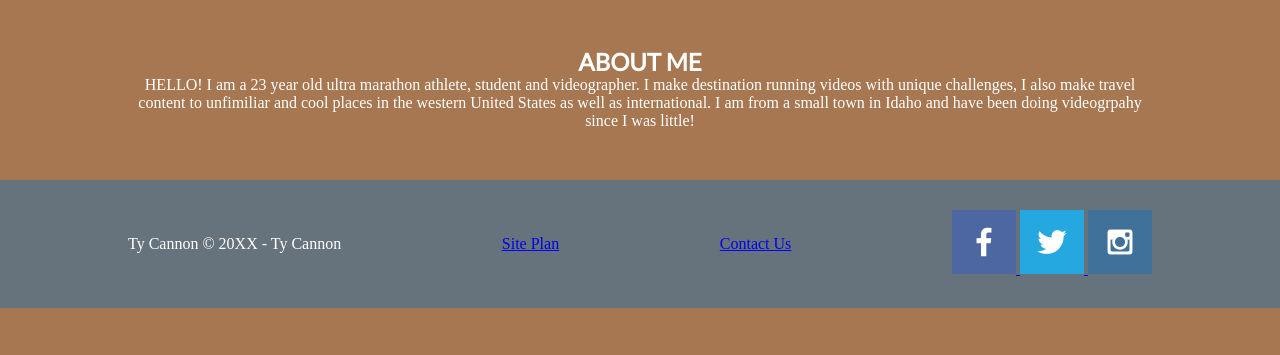
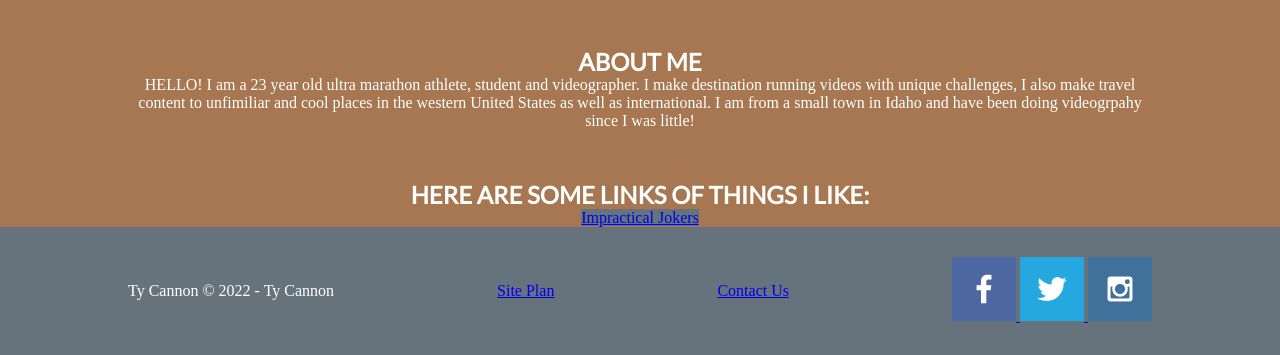
Before and after one commit to tycannon1/wdd130, a plain HTML site: page wwr/tycannonsite/index.html in a window 1280 px wide. Shown: the part 883-1238 px from the top of the page. Before the commit the page ends 1191 px from the top, so only its background shows below. Drawn offline with Linux system fonts and the light colour scheme; a web font is replaced by a local one.

Commit message:
impractical Jokers

```diff
--- a/wwr/tycannonsite/index.html
+++ b/wwr/tycannonsite/index.html
@@ -46,9 +46,18 @@
             United States as well as international. I am from a small town in Idaho and have been doing videogrpahy since I was little!</p>
     </section>
 
+    <section id="links">
+        <h2>
+            HERE ARE SOME LINKS OF THINGS I LIKE:
+        </h2>
+        <a href="https://www.youtube.com/watch?v=leG0U5wzGlA">Impractical Jokers</a></li>
+
+
+    </section>
+
 </main>
 <footer>
-    <p>Ty Cannon &copy; 20XX - Ty Cannon</p>
+    <p>Ty Cannon &copy; 2022 - Ty Cannon</p>
     <p><a href="site-plan.html">Site Plan</a></p>
     <p><a href="contactus.html">Contact Us</a></p>
     <div class="social">
```
Also changed, not shown: wwr/tycannonsite/Travel.html (+1 -1 lines), 1 other file.
